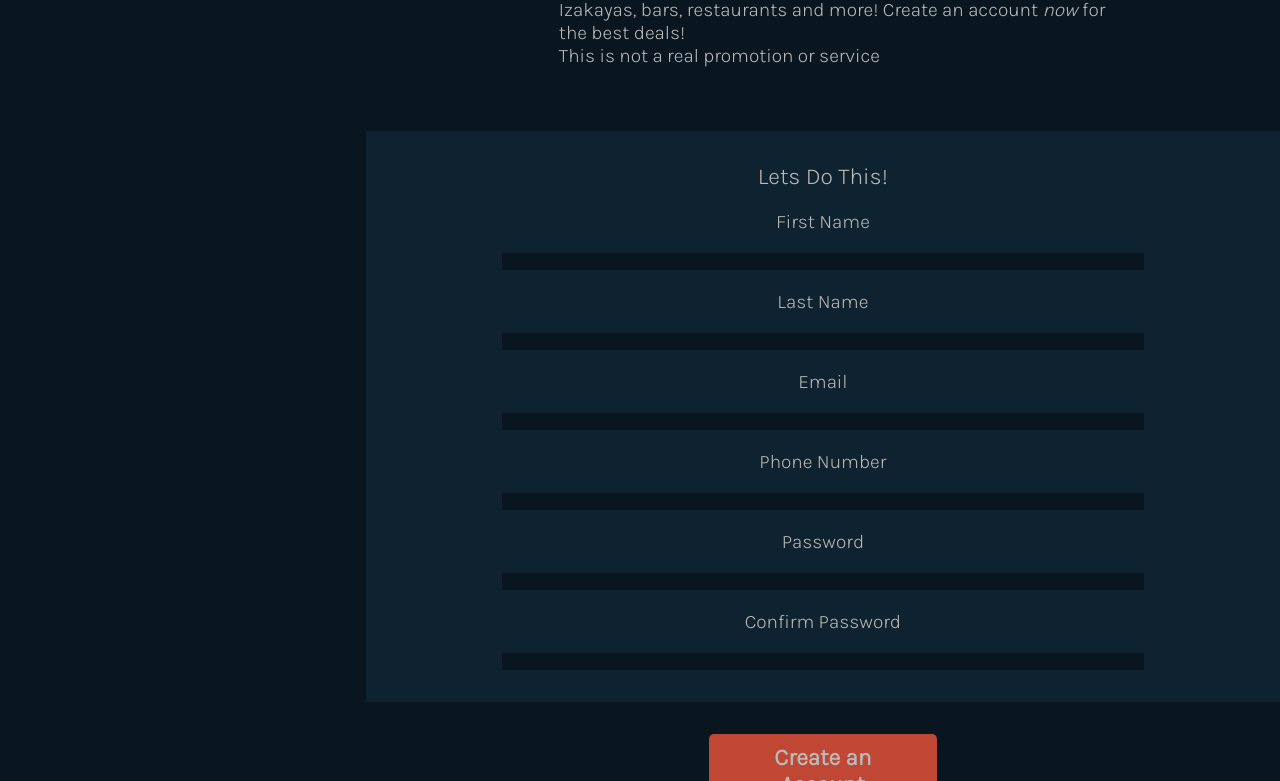
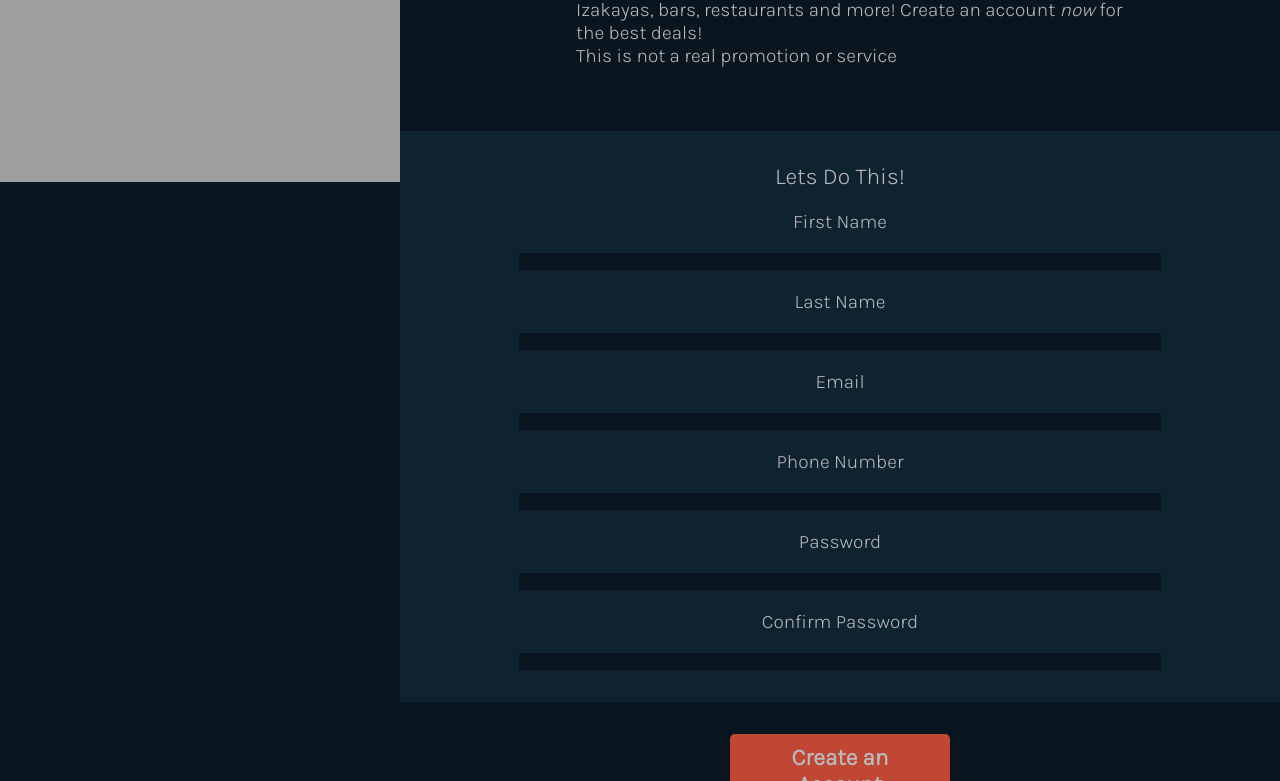
Before and after one commit to Jordanb1997/sign-up-form, a plain HTML site: page index.html in a window 1280 px wide. Shown: the part 118-899 px from the top of the page. Drawn offline with Linux system fonts and the light colour scheme; the site is published under a folder, as on GitHub Pages, so addresses that start at the root find nothing.

Commit message:
updated image tag

```diff
--- a/index.html
+++ b/index.html
@@ -8,7 +8,7 @@
     <title>Sign Up</title>
 </head>
 <body>
-    <img src="/willian-justen-de-vasconcellos-1_LeTjy_A4o-unsplash.jpg" width="40%" height="40%"> <!-- add max height and width -->
+    <img src="willian-justen-de-vasconcellos-1_LeTjy_A4o-unsplash.jpg" width="40%" height="40%"> <!-- add max height and width -->
     <div class="form-container">
         <div class="text-container">
             <h1>Come Explore Osaka!</h1>
```
